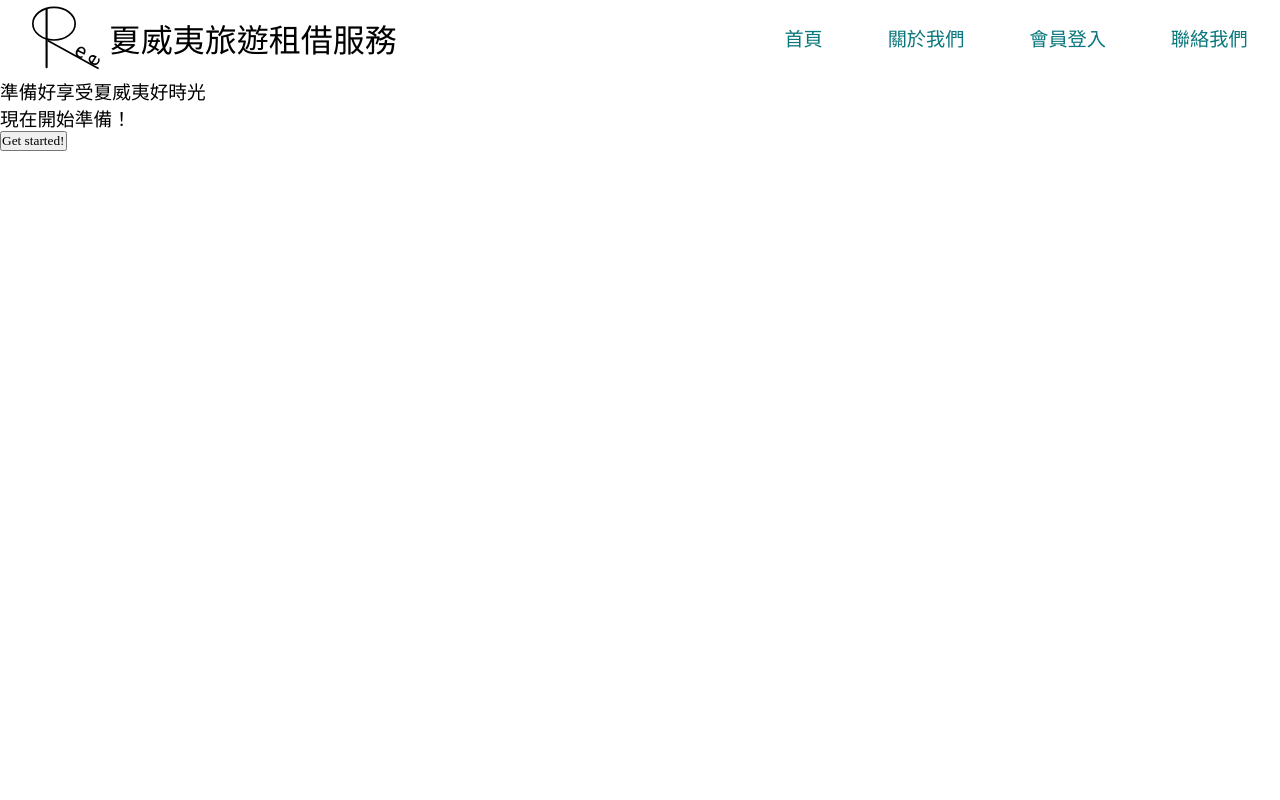
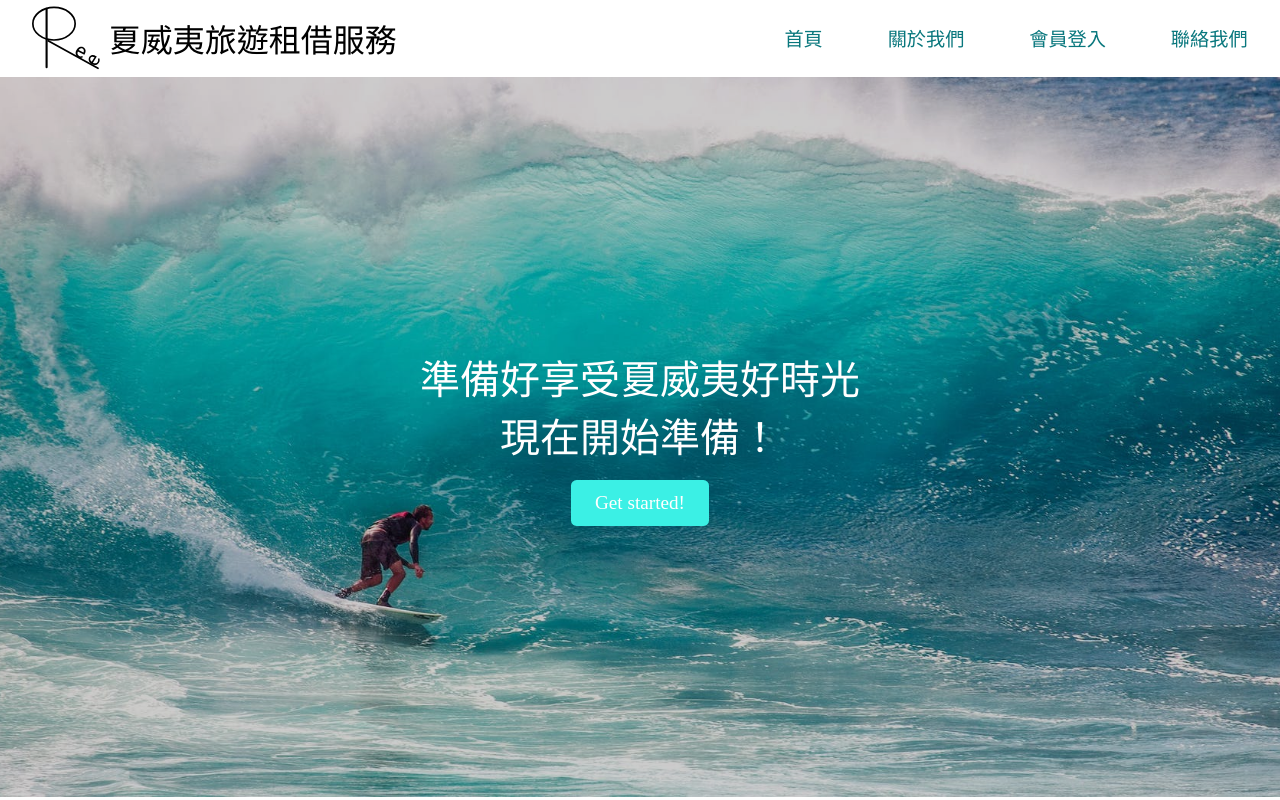
Before and after one commit to THELEESO/Hawaii-Rent, a plain HTML site: page index.html in a window 1280 px wide. Drawn offline with Linux system fonts and the light colour scheme.

Commit message:
main css

```diff
--- a/styles/style.scss
+++ b/styles/style.scss
@@ -45,6 +45,48 @@ header {
   }
 }
 
+main {
+  section.backImg {
+    min-height: 90vh;
+    width: 100%;
+    background-image: url(../Pictures/pexels-photo-416676.jpeg);
+    background-size: cover;
+    background-position: center;
+    position: relative;
+    z-index: 0; //讓h3, button跑到比filter還要上層的圖層位置
+    display: flex;
+    justify-content: center;
+    align-items: center;
+    flex-direction: column;
+    h3 {
+      font-size: 2.5rem;
+      color: white;
+      text-align: center;
+      margin-bottom: 1rem;
+    }
+    button.start {
+      padding: 0.75rem 1.5rem;
+      background-color: #3bf0e5;
+      color: white;
+      font-size: 1.2rem;
+      border: none; // 會使滑鼠游標移到上方會沒有改變圖示，所以要使用cursor
+      border-radius: 0.35rem;
+      cursor: pointer;
+    }
+
+    div.filter {
+      background-color: rgba(0, 0, 0, 0.2);
+      width: 100%;
+      min-height: 90vh;
+      position: absolute;
+      //取消normal flow，以 backImg 為起點做定位，使 h3, buttom回到最上層
+      top: 0; //用意？
+      z-index: -1;
+      // 由於 filter 和 h3, button 都在section.backImg的圖層上, 所以圖層需要向下
+    }
+  }
+}
+
 @media screen and (max-width: 550px) {
   header {
     div.logo {
```
Also changed, not shown: styles/style.css, 1 other file.
